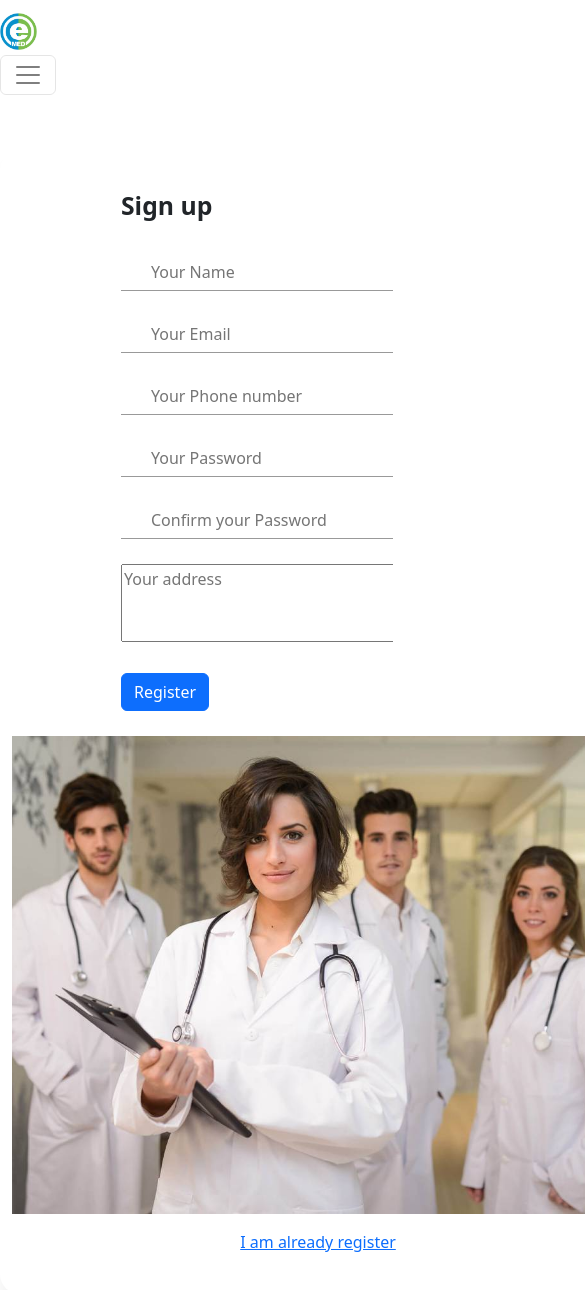
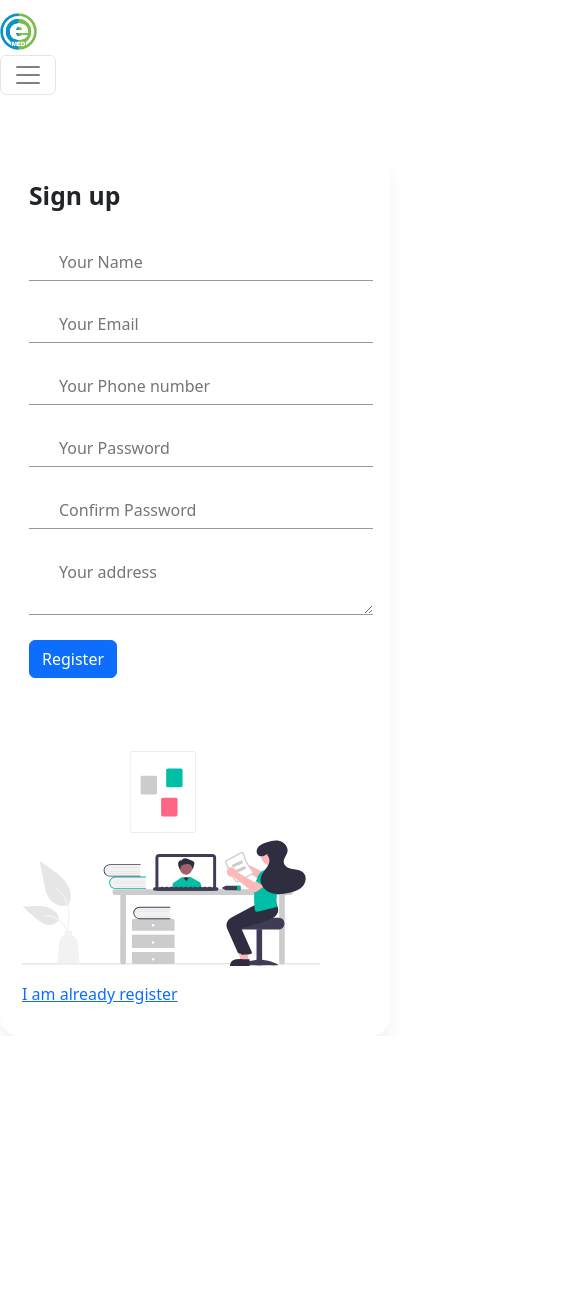
Before and after one commit to Nitaliagrawal/E-MED-Store, a React (Create React App) app in the folder client/: page /signup in a window 390 px wide. Shown: the top 1290 px of the page, 585 px wide, since content can reach past the window. After the commit the page ends 1036 px from the top, so only its background shows below. Built offline with nearby package versions, Linux system fonts and the light colour scheme.

Commit message:
registration form designing done

```diff
--- a/client/src/App.css
+++ b/client/src/App.css
@@ -44,14 +44,15 @@ body {
 }
 
 .signup-content {
-  padding: 40px 0;
+  padding: 30px 10px;
 }
 .signup-form,
 .signin-form,
 .signin-image {
-  width: 50%;
+  width: 60%;
   overflow: hidden;
 }
+
 .material-icons-name {
   font-size: 18px;
 }
@@ -59,11 +60,7 @@ body {
 .signup-form {
   margin-left: 75px;
   margin-right: 75px;
-  padding-left: 34px;
-}
-
-.register-form {
-  width: 100%;
+  padding-left: 30px;
 }
 
 .form-group {
@@ -71,9 +68,7 @@ body {
   margin-bottom: 25px;
   overflow: hidden;
 }
-
-
-input {
+input,textarea {
   width: 100%;
   display: block;
   border: none;
@@ -82,9 +77,10 @@ input {
   font-family: "Poppins", sans-serif;
   box-sizing: border-box;
 }
+
 input:focus,
 textarea:focus {
-  border-bottom: 1px solid #222;
+  border-bottom: 1px solid #222 !important;
 }
 label {
   position: absolute;
@@ -106,7 +102,20 @@ textarea:focus {
 }
 .signup-image{
   display: flex;
-  justify-content: center;
-  align-items: center;
   flex-direction: column;
 }
+
+@media only screen and (max-width: 400px) {
+  .signup-form {
+    margin-left: 5px;
+    padding-left: 2px;
+    width: 100%;
+  }
+}
+@media only screen and (max-width: 500px) {
+  .signup-form {
+    margin-left: 5px;
+    padding-left: 2px;
+    width: 100%;
+  }
+}
--- a/client/src/components/Signup.js
+++ b/client/src/components/Signup.js
@@ -1,6 +1,7 @@
 import React from 'react';
 import { NavLink } from 'react-router-dom';
 import signupimg from "../images/signupimg.jpg";
+import signup from "../images/signup.svg";
 
 const Signup = () => {
     return (
@@ -9,7 +10,7 @@ const Signup = () => {
                 <div className="container mt-5">
                     <div className="signup-content">
                         <div className="row">
-                            <div className="col-md-7 col-sm-6">
+                            <div className="col-md-6 col-sm-7">
                                 <div className="signup-form">
                                     <h2 className="form-title">Sign up</h2>
                                     <form className="register-form" id="register-form">
@@ -45,14 +46,14 @@ const Signup = () => {
                                             <label htmlFor="cpassword">
                                                 <i className="zmdi zmdi-lock material-icons-name"></i>
                                             </label>
-                                            <input type="text" name="cpassword" id="cpassword" placeholder="Confirm your Password" />
+                                            <input type="text" name="cpassword" id="cpassword" placeholder="Confirm Password" />
                                         </div>
 
                                         <div className="form-group">
                                             <label htmlFor="address">
-                                                <i className="zmdi zmdi-lock material-icons-name"></i>
+                                                <i className="zmdi zmdi-pin material-icons-name"></i>
                                             </label>
-                                            <textarea  id="address" rows="3" cols="44"  placeholder="Your address"></textarea>
+                                            <textarea  id="address" rows="2" cols="44"  placeholder="Your address"></textarea>
                                         </div>
 
                                         <div className="form-group form-button">
@@ -61,10 +62,10 @@ const Signup = () => {
                                     </form>
                                 </div>
                             </div>
-                            <div className="col-md-5 col-sm-6">
+                            <div className="col-md-6 col-sm-5">
                                 <div className="signup-image">
                                     <figure>
-                                        <img src={signupimg} alt="registrationpic" className="img-fluid" />
+                                        <img src={signup} alt="registrationpic" className="img-fluid pr-5 mr-5 mt-5" />
                                     </figure>
                                     <NavLink to="/login" className="signup-image-link">I am already register</NavLink>
                                 </div>
```
Also changed, not shown: client/src/images/signup.svg (added).
